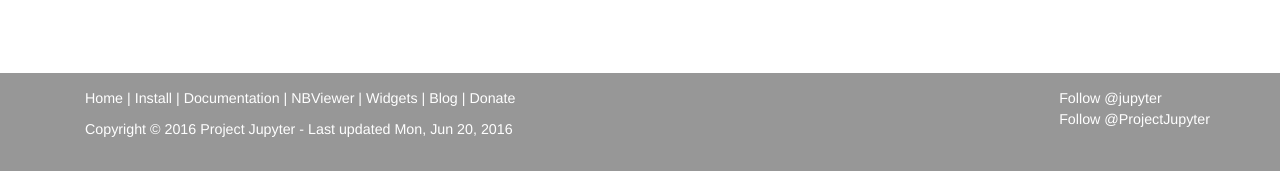
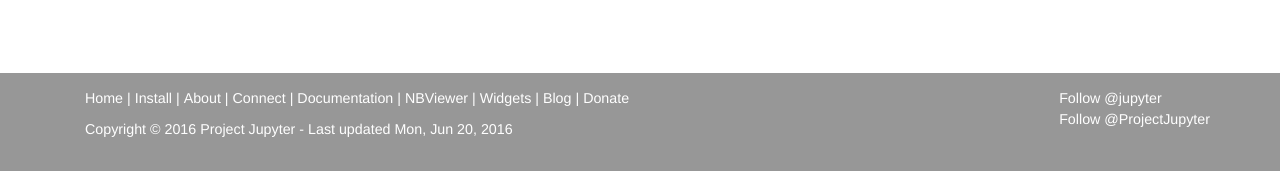
Before and after one commit to jupyter/jupyter.github.io, a Jekyll site: the page built from donate.html, in a window 1280 px wide and 1010 px high. Shown: the part 836-1007 px from the top of the window. Built offline with Jekyll 4.4.1, drawn with Linux system fonts in a browser that asks for light colours; comment, search, counter and statistics services are not loaded.

Commit message:
Fxed footer names

```diff
--- a/_data/foot.yml
+++ b/_data/foot.yml
@@ -1,8 +1,8 @@
 tail:
     - title: Install
       url: http://jupyter.readthedocs.org/en/latest/install.html
-    - Project
-    - Community
+    - About
+    - Connect
     - title: Documentation
       url: http://jupyter.readthedocs.org/en/latest/index.html
     - title: NBViewer
```
